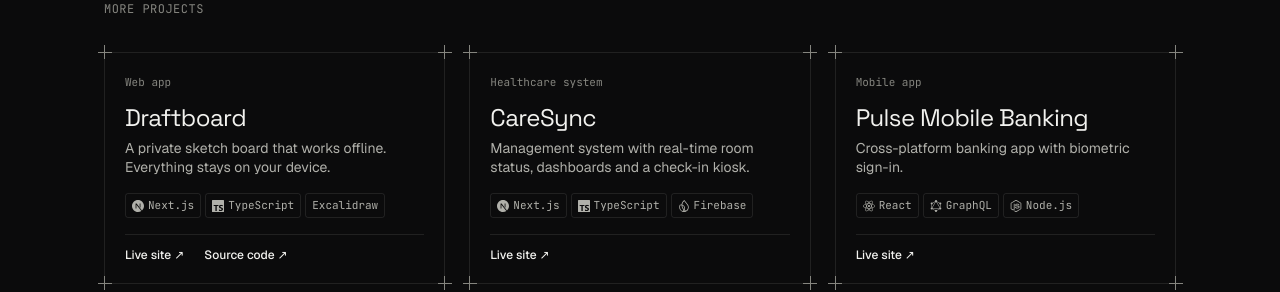
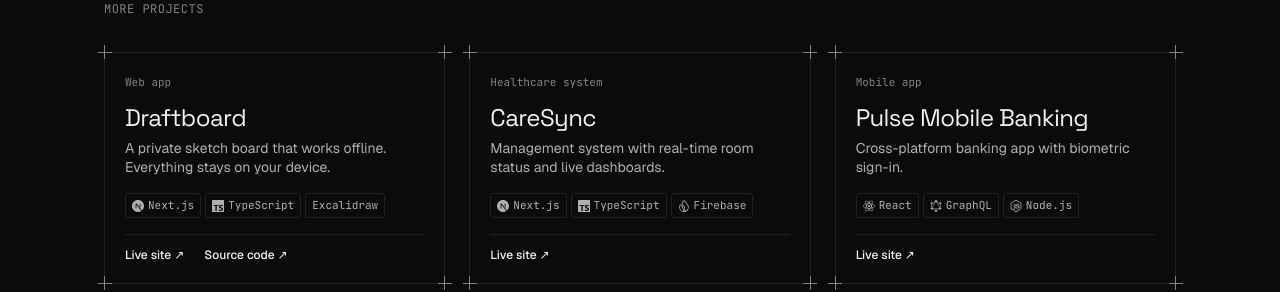
Before and after one commit to mtauhidul/mirtauhid.com-v6, a Next.js app: page / in a window 1280 px wide. Shown: the part 2600-2892 px from the top of the page. Built offline with nearby package versions, Linux system fonts and the light colour scheme; no server answers.

Commit message:
content: CareSync summary without kiosk
Co-Authored-By: Claude Sonnet 5.5 <noreply@anthropic.com>

```diff
--- a/src/content/projects.ts
+++ b/src/content/projects.ts
@@ -46,12 +46,10 @@ export const projects: CaseStudy[] = [
     context: "",
     role: "Frontend design engineer",
     year: "2026",
-    summary:
-      "Management system with real-time room status, dashboards and a check-in kiosk.",
+    summary: "Management system with real-time room status and live dashboards.",
     problem:
       "Clinics need staff, patients and the waiting room working from the same live picture.",
-    solution:
-      "A staff portal with real-time room status and dashboards, plus a self-service check-in kiosk for the waiting area.",
+    solution: "A staff portal with real-time room status and dashboards.",
     results: [],
     stack: ["Next.js", "TypeScript", "Firebase"],
     live: "https://caresync-v2.vercel.app",
```
